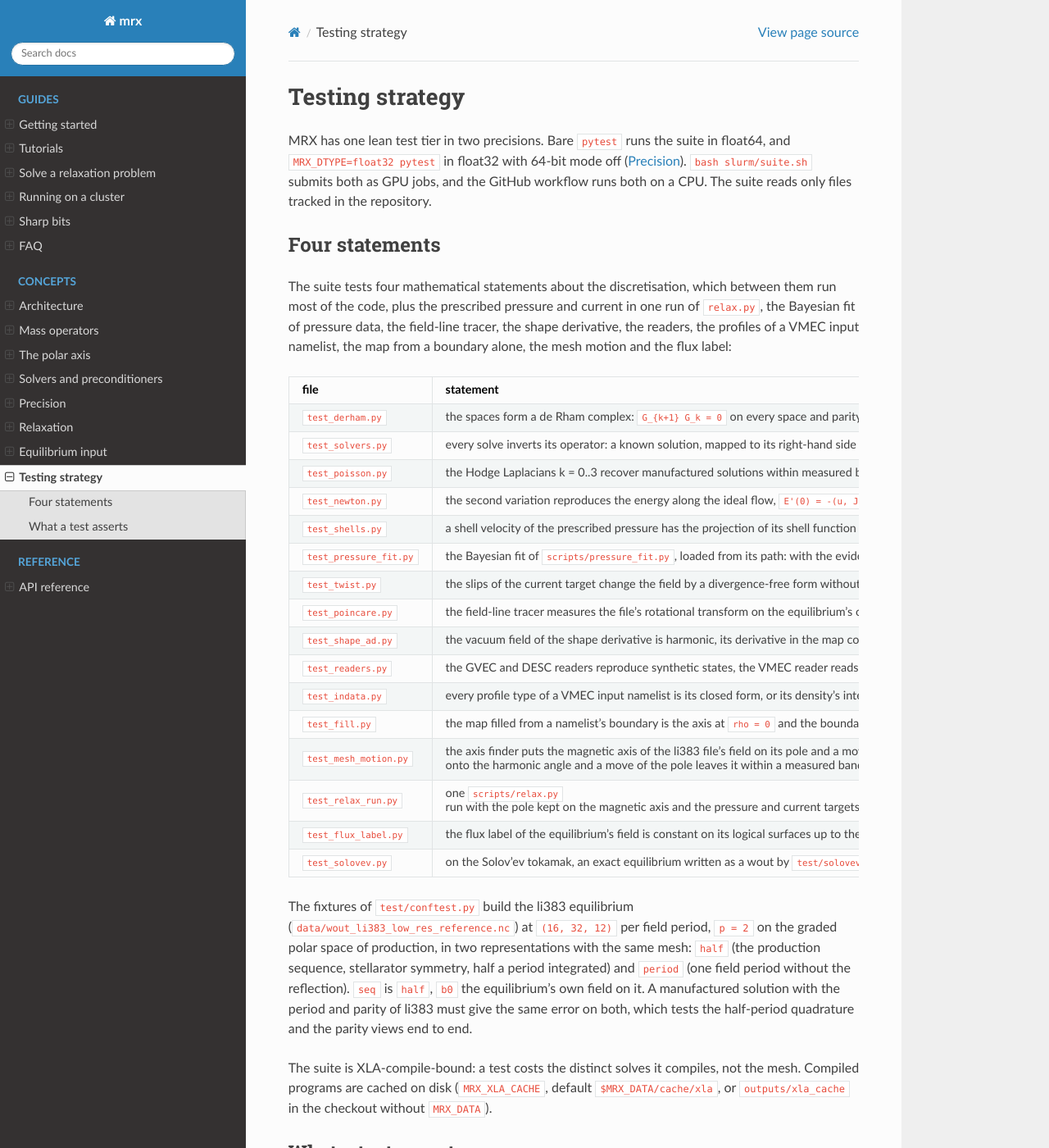
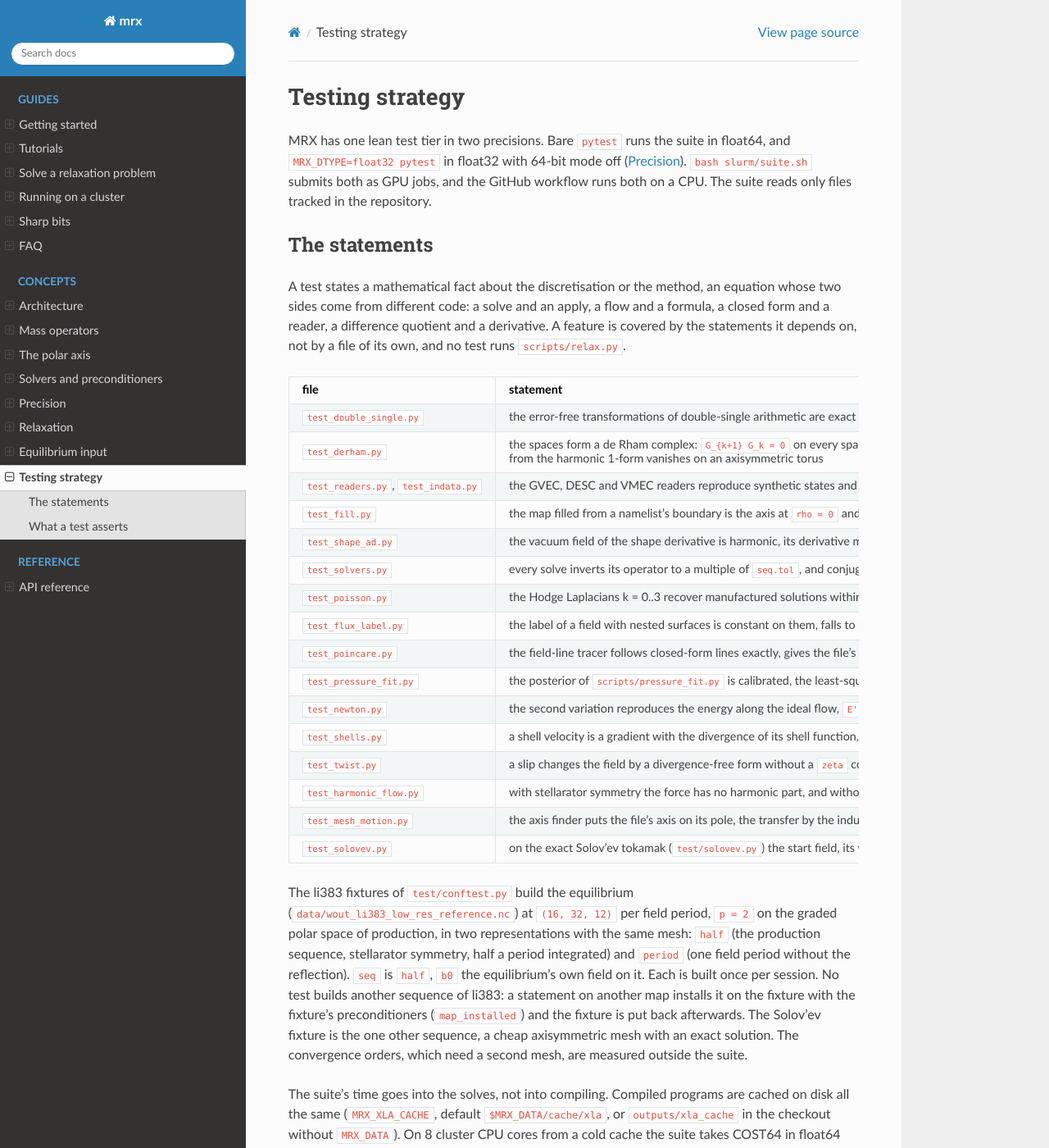
Before and after one commit to ToBlick/mrx, a Sphinx documentation site: the page built from docs/source/concepts/testing_strategy.md, in a window 1280 px wide and 1400 px high. Shown: the whole window at 82% size. Built offline with Sphinx 7.4.7 and the Read the Docs theme 3.1.0, drawn with Linux system fonts in a browser that asks for light colours; some of the changed text lies outside the part shown.

Commit message:
Docs: the test suite's statements, fixtures and length bounds

```diff
--- a/docs/source/concepts/testing_strategy.md
+++ b/docs/source/concepts/testing_strategy.md
@@ -6,44 +6,51 @@ in float64, and `MRX_DTYPE=float32 pytest` in float32 with 64-bit mode off
 and the GitHub workflow runs both on a CPU. The suite reads only files
 tracked in the repository.
 
-## Four statements
+## The statements
 
-The suite tests four mathematical statements about the discretisation, which between them run most of
-the code, plus the prescribed pressure and current in one run of `relax.py`, the Bayesian fit of pressure data, the field-line tracer, the shape derivative, the readers, the profiles of a
-VMEC input namelist, the map from a boundary alone, the mesh motion and the flux label:
+A test states a mathematical fact about the discretisation or the method, an
+equation whose two sides come from different code: a solve and an apply, a
+flow and a formula, a closed form and a reader, a difference quotient and a
+derivative. A feature is covered by the statements it depends on, not by a
+file of its own, and no test runs `scripts/relax.py`.
 
 | file | statement |
 |---|---|
-| `test_derham.py` | the spaces form a de Rham complex: `G_{k+1} G_k = 0` on every space and parity view, the mass matrices are SPD with `D_k = M_{k+1} G_k` and adjoint projection pairs, the extracted derivatives are the raw ones, interpolation commutes with the derivative, axis included, and the harmonic forms span the cohomology `(1, 1, 0, 0)` of the solid torus, and the distance of `grad zeta` from the harmonic 1-form vanishes on an axisymmetric torus |
-| `test_solvers.py` | every solve inverts its operator: a known solution, mapped to its right-hand side by the operator's apply, comes back from `M[k]`, `L[k]` (every `part`), `S[k]`, `shifted(k, eps)`, `shifted_stiffness(k, eps)` and the Leray projection to a multiple of `seq.tol`, on the production spaces. Conjugate gradients and MINRES stop on the given norm of the true residual |
-| `test_poisson.py` | the Hodge Laplacians k = 0..3 recover manufactured solutions within measured bands, with the same error on the two representations of the domain (below), preconditioners kept across a change of map still precondition the new operators, and the slab model conditions `M_1` |
-| `test_newton.py` | the second variation reproduces the energy along the ideal flow, `E'(0) = -(u, J x B)` and `E''(0) = (u, H u)` with the bilinear form by polarisation, the Chebyshev mass inverse keeps the Hessian symmetric, and a short run takes positive steps, lowers the energy and the force, keeps `div B` at round-off and the helicity up to grid-scale effects, and checkpoints, and a few gradient-descent steps descend too |
-| `test_shells.py` | a shell velocity of the prescribed pressure has the projection of its shell function less the mean as its divergence to the tolerance of the Poisson solve and is orthogonal to every curl to round-off, the energy changes along its flow at the rate `-(xi, J x B)`, and the pressure part of its row is `int p* div xi dV` |
-| `test_pressure_fit.py` | the Bayesian fit of `scripts/pressure_fit.py`, loaded from its path: with the evidence's weight the posterior covers the truth as a Gaussian does, it is the least-squares fit when the noise vanishes and the prior where no data lie, and a data file at points reaches it through the means of the splines over kernels narrow across the field's flux surfaces and wide along them |
-| `test_twist.py` | the slips of the current target change the field by a divergence-free form without a `zeta` component, their map's transpose is its transpose to round-off, the energy along a slip is quadratic with the assembled derivative and block to the round-off of the energy, the moments are the spline means of the weak current to the discretisation and the block is positive definite |
-| `test_poincare.py` | the field-line tracer measures the file's rotational transform on the equilibrium's own field, whose lines stay on their logical surfaces, the padding lines stay on their surfaces both ways, the crossings of a closed-form field are its exact lines forwards and backwards, a lost line is cut at the boundary, and on a map in the cylindrical frame the sections `phi = const` are the sections `zeta = const` |
-| `test_shape_ad.py` | the vacuum field of the shape derivative is harmonic, its derivative in the map coefficients matches central differences, and on a frame that changes along zeta with points out of its planes the hand-derived metric and `det DPhi` are those of the map's Jacobian |
-| `test_readers.py` | the GVEC and DESC readers reproduce synthetic states, the VMEC reader reads li383, DESC's conversion of it agrees with the wout, non-symmetric files read as shifted symmetric ones, and the angles are right-handed after reading |
-| `test_indata.py` | every profile type of a VMEC input namelist is its closed form, or its density's integral for a current, the current is `CURTOR` at the edge, the pressure is `mu0 p` in T^2, and a namelist that tabulates the geometry file's pressure gives the file's target |
-| `test_fill.py` | the map filled from a namelist's boundary is the axis at `rho = 0` and the boundary at `rho = 1` mode by mode, and the guessed axis leaves the fill unfolded and moving it by 1 cm lowers the guess's objective |
-| `test_mesh_motion.py` | the axis finder puts the magnetic axis of the li383 file's field on its pole and a move hardly moves that mesh. On that mesh with its pole displaced by 4 cm the field kept by its coefficients has the same logical axis, the field carried there and back keeps `div B` and the toroidal flux at round-off and returns to the time error of the transfer, the harmonic section brings `zeta` onto the harmonic angle and a move of the pole leaves it within a measured band, and the cut by the planes normal to the axis puts the sections normal to the axis without folding, keeps every point on its surface `r = const` to the error of the splines and carries the file's field, which the points' slide alone would drag |
-| `test_relax_run.py` | one `scripts/relax.py` run with the pole kept on the magnetic axis and the pressure and current targets from a namelist alone, and one with the same targets on the wout: the fill meets the boundary with a positive Jacobian, the vacuum start has the namelist's flux and no divergence or current, both runs descend and end at the targets, the start's mesh has its pole on the vacuum's axis, the pole moves exactly at the boundaries below the bar with the axis off it by more than the tolerance and without folding the mesh, and the two runs end at the same field and transform (the runs in float64 only) |
-| `test_flux_label.py` | the flux label of the equilibrium's field is constant on its logical surfaces up to the anisotropy, falls from the axis to the wall and encloses the flux `r^2`, and the label at the shells' tolerance, solved cold or warm-started from the label of another field, is the converged one to twice that tolerance |
-| `test_solovev.py` | on the Solov'ev tokamak, an exact equilibrium written as a wout by `test/solovev.py` and read on its own two graded meshes, the start field is the Solov'ev field to order 3, the weak current is the projection of the Solov'ev current onto the Dirichlet 1-forms, the label is the toroidal flux to first order (the layer rule of `label_knots`) and its transform the Solov'ev transform to order 3, and ten Newton steps reach the round-off of the force residual without moving the field away from the Solov'ev field |
+| `test_double_single.py` | the error-free transformations of double-single arithmetic are exact under the compiler and its kernels match float64 on the host |
+| `test_derham.py` | the spaces form a de Rham complex: `G_{k+1} G_k = 0` on every space and parity view, the mass matrices are SPD with `D_k = M_{k+1} G_k` and adjoint projection pairs, the extracted derivatives are the raw ones, interpolation commutes with the derivative, axis included, the harmonic forms span the cohomology `(1, 1, 0, 0)` of the solid torus, and the distance of `grad zeta` from the harmonic 1-form vanishes on an axisymmetric torus |
+| `test_readers.py`, `test_indata.py` | the GVEC, DESC and VMEC readers reproduce synthetic states and li383 with right-handed angles, every profile type of a VMEC input namelist is its closed form, or its density's integral for a current, with the namelist's units and signs |
+| `test_fill.py` | the map filled from a namelist's boundary is the axis at `rho = 0` and the boundary at `rho = 1` mode by mode, the guessed axis leaves the fill unfolded and maximises its objective, and the fill cut by the planes normal to its axis on the fixture's spaces meets the boundary within 1 % of the minor radius with a positive Jacobian |
+| `test_shape_ad.py` | the vacuum field of the shape derivative is harmonic, its derivative matches central differences, and the hand-derived frame metric is that of the map's Jacobian |
+| `test_solvers.py` | every solve inverts its operator to a multiple of `seq.tol`, and conjugate gradients and MINRES stop on the given norm of the true residual |
+| `test_poisson.py` | the Hodge Laplacians k = 0..3 recover manufactured solutions within measured bands, with the same error on the two representations of the domain, the preconditioners of a map precondition a nearby one, and the slab model conditions `M_1` |
+| `test_flux_label.py` | the label of a field with nested surfaces is constant on them, falls to the wall and encloses `r^2`, and the label at the shells' tolerance, cold or warm-started, is the converged one to twice that tolerance |
+| `test_poincare.py` | the field-line tracer follows closed-form lines exactly, gives the file's transform, and its sections `phi = const` are the sections `zeta = const` on a cylindrical map and those of the file's map on the cut one |
+| `test_pressure_fit.py` | the posterior of `scripts/pressure_fit.py` is calibrated, the least-squares fit when the noise vanishes and the prior where no data lie |
+| `test_newton.py` | the second variation reproduces the energy along the ideal flow, `E'(0) = -(u, J x h)` and `E''(0) = (u, H u)` with polarisation and the Gauss-Newton part, the spline atom is SPD, gradient-descent steps descend and keep `div B` and the helicity, and the resistive step satisfies its energy identity |
+| `test_shells.py` | a shell velocity is a gradient with the divergence of its shell function, its row is the derivative of the energy less the target pressure's work |
+| `test_twist.py` | a slip changes the field by a divergence-free form without a `zeta` component, its transpose is its transpose, the energy along it is quadratic with a positive definite block, the moments are the weak current's spline means, and one slip update zeroes the weak residual of the target transform |
+| `test_harmonic_flow.py` | with stellarator symmetry the force has no harmonic part, and without it the bordered Newton step zeroes the harmonic row |
+| `test_mesh_motion.py` | the axis finder puts the file's axis on its pole, the transfer by the induction keeps `div B` and the flux and returns there and back to its time error, one move puts the pole on the axis of the field it carries, and the cut by the planes normal to the axis keeps the surfaces and carries the field |
+| `test_solovev.py` | on the exact Solov'ev tokamak (`test/solovev.py`) the start field, its weak current, the label and the transform of its weak moments are the exact ones to measured bands, and the suite's relaxation runs: ten Newton steps reach the round-off of the force without leaving the projection's distance from the exact field, and ten more with the exact pressure and the start's current as targets end at both |
 
-The fixtures of `test/conftest.py` build the li383 equilibrium
+The li383 fixtures of `test/conftest.py` build the equilibrium
 (`data/wout_li383_low_res_reference.nc`) at `(16, 32, 12)` per field period,
-`p = 2` on the graded polar space of production, in two representations with the same mesh: `half`
-(the production sequence, stellarator symmetry, half a period integrated)
-and `period` (one field period without the reflection). `seq` is `half`,
-`b0` the equilibrium's own field on it. A manufactured solution with the
-period and parity of li383 must give the same error on both, which tests the
-half-period quadrature and the parity views end to end.
+`p = 2` on the graded polar space of production, in two representations with
+the same mesh: `half` (the production sequence, stellarator symmetry, half a
+period integrated) and `period` (one field period without the reflection).
+`seq` is `half`, `b0` the equilibrium's own field on it. Each is built once
+per session. No test builds another sequence of li383: a statement on another
+map installs it on the fixture with the fixture's preconditioners
+(`map_installed`) and the fixture is put back afterwards. The Solov'ev
+fixture is the one other sequence, a cheap axisymmetric mesh with an exact
+solution. The convergence orders, which need a second mesh, are measured
+outside the suite.
 
-The suite is XLA-compile-bound: a test costs the distinct solves it
-compiles, not the mesh. Compiled programs are cached on disk
-(`MRX_XLA_CACHE`, default `$MRX_DATA/cache/xla`, or `outputs/xla_cache` in
-the checkout without `MRX_DATA`).
+The suite's time goes into the solves, not into compiling. Compiled programs
+are cached on disk all the same (`MRX_XLA_CACHE`, default
+`$MRX_DATA/cache/xla`, or `outputs/xla_cache` in the checkout without
+`MRX_DATA`). On 8 cluster CPU cores from a cold cache the suite takes
+COST64 in float64 and COST32 in float32.
 
 ## What a test asserts
 
@@ -55,6 +62,9 @@ wrong and not when an implementation detail moves:
 - measured bands, a fixed factor above a measured error, stated next to
   the value. A wrong metric factor or a broken preconditioner moves these
   by a factor, run-to-run noise by a few percent.
+- lengths as a fraction of the device's minor radius (VMEC's
+  `sqrt(<A> / pi)`, `test.conftest.minor_radius`), 1 % unless a tighter
+  measured bound is stated, so that a bound carries over between devices.
 
 A new test states which mathematical claim it checks at which tolerance class, on the
 fixtures above.
```
Also changed, not shown: 1 other file.
